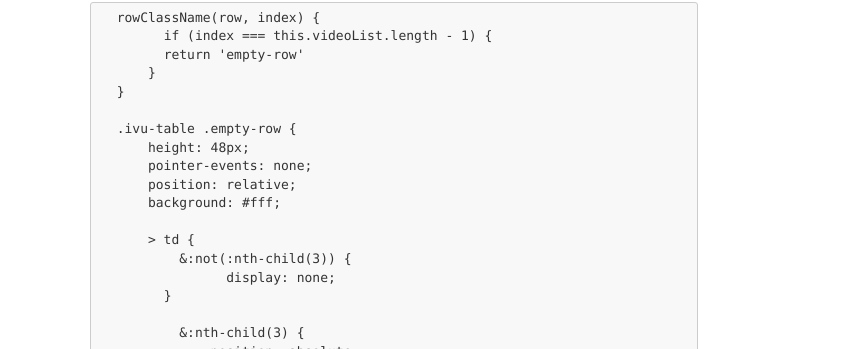
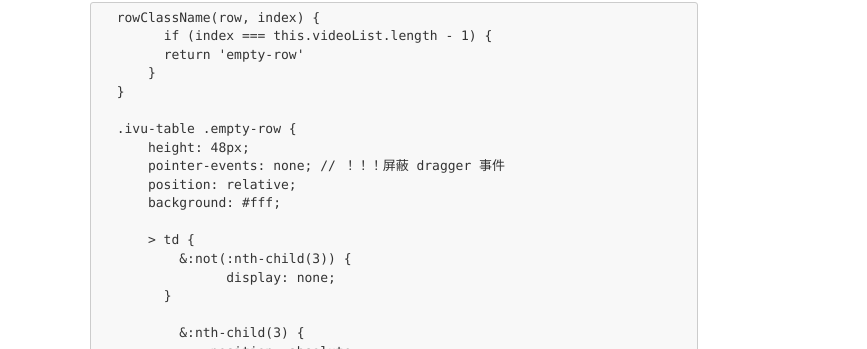
Before and after one commit to Eureka-M/Eureka-M.github.io, a Jekyll site: the page built from _posts/工作/2023-11-08-iview table 加载更多.md, in a window 1280 px wide and 900 px high, scrolled down 1696 px. Shown: the part 250-599 px from the top of the window, without its empty margins (265-1132 px from the left). Built offline with Jekyll 4.4.1, drawn with Linux system fonts in a browser that asks for light colours; nearby versions of some CDN libraries; comment, search, counter and statistics services are not loaded; some of the changed text lies outside the part shown.

Commit message:
fix: 补充

```diff
--- a/_posts/工作/2023-11-08-iview table 加载更多.md
+++ b/_posts/工作/2023-11-08-iview table 加载更多.md
@@ -70,7 +70,7 @@ typora-root-url: ..
 
         .ivu-table .empty-row {
             height: 48px;
-            pointer-events: none;
+            pointer-events: none; // ！！！屏蔽 dragger 事件
             position: relative;
             background: #fff;
 
```
